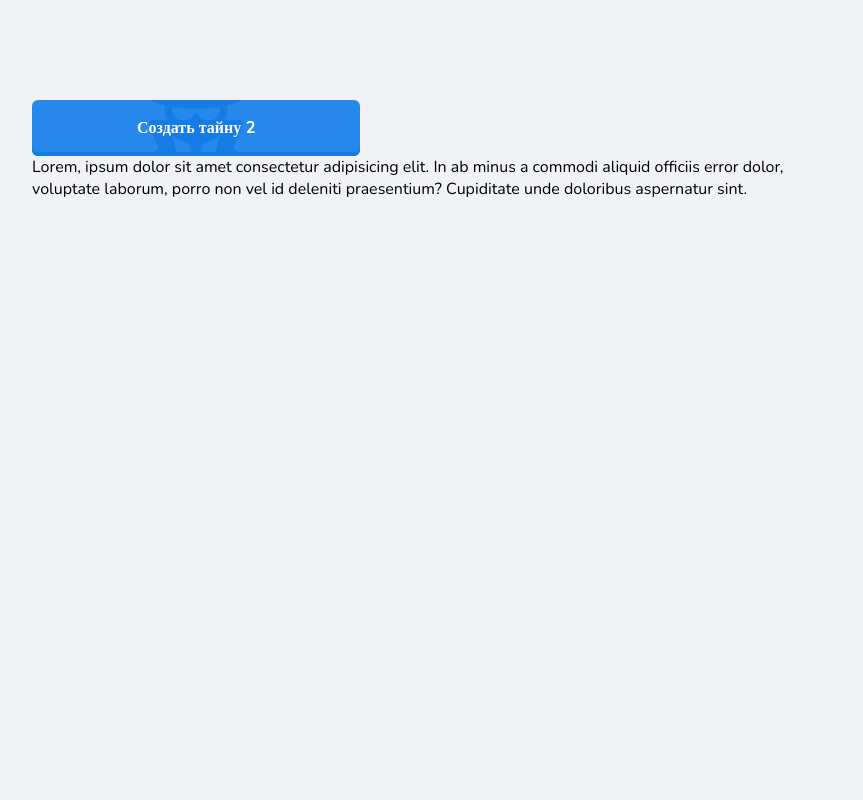
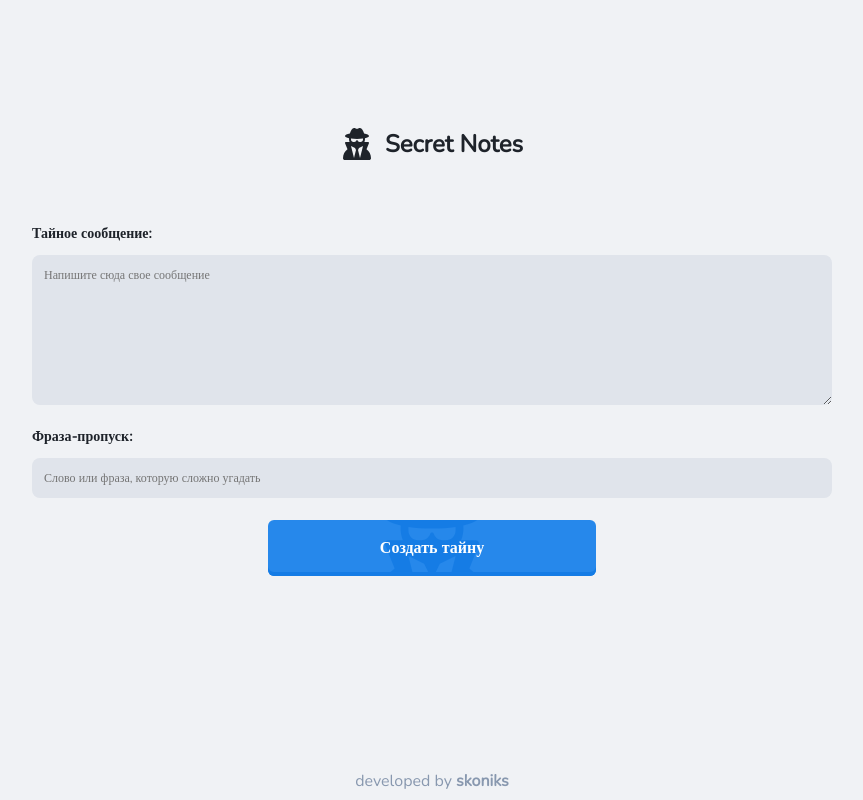
Before and after one commit to skoniks/secret-vue, a Vue app: page / in a window 1280 px wide. Shown: the whole page, without its empty margins (208-1071 px from the left). Built offline with nearby package versions, Linux system fonts and the light colour scheme; no server answers.

Commit message:
Components update

```diff
--- a/src/App.vue
+++ b/src/App.vue
@@ -1,31 +1,27 @@
 <script setup lang="ts">
 import { RouterView } from 'vue-router';
-import ButtonComp from './components/ButtonComp.vue';
+import FooterComp from './components/FooterComp.vue';
+import HeaderComp from './components/HeaderComp.vue';
+import PreloadComp from './components/PreloadComp.vue';
 </script>
 
 <template>
   <main>
-    <ButtonComp :outline="false">Создать тайну 2</ButtonComp>
-    <p>
-      Lorem, ipsum dolor sit amet consectetur adipisicing elit. In ab minus a
-      commodi aliquid officiis error dolor, voluptate laborum, porro non vel id
-      deleniti praesentium? Cupiditate unde doloribus aspernatur sint.
-    </p>
-    <!-- <RouterView /> -->
+    <PreloadComp />
+    <HeaderComp />
+    <RouterView />
   </main>
+  <FooterComp />
 </template>
 
 <style scoped lang="scss">
 main {
   max-width: 800px;
-  padding: 100px 0;
+  min-height: 95vh;
   margin: 0 auto;
-
-  // max-width: 800px;
-  // margin: 0 auto;
-  // text-align: center;
-  // @media (max-width: 900px) {
-  //   padding: 0 20px;
-  // }
+  @media (max-width: 900px) {
+    max-width: 850px;
+    padding: 0 25px;
+  }
 }
 </style>
--- a/src/assets/main.css
+++ b/src/assets/main.css
@@ -16,20 +16,17 @@
   margin: 0;
   padding: 0;
   box-sizing: border-box;
+  font-family: 'Nunito';
 }
 
 body {
-  font-size: 16px;
+  min-height: 100vh;
   background: #f0f2f5;
   text-rendering: optimizeLegibility;
   -webkit-font-smoothing: antialiased;
   -moz-osx-font-smoothing: grayscale;
 }
 
-body,
-input,
-textarea,
-select,
-button {
-  font-family: 'Nunito';
+#app {
+  min-height: 100vh;
 }
--- /dev/null
+++ b/src/components/FooterComp.vue
@@ -0,0 +1,21 @@
+<script setup lang="ts"></script>
+
+<template>
+  <footer>
+    <p>developed by <b>skoniks</b></p>
+  </footer>
+</template>
+
+<style scoped lang="scss">
+footer {
+  width: 100%;
+  margin-top: 10px;
+
+  p {
+    color: #8898af;
+    font-weight: 200;
+    font-size: 16px;
+    text-align: center;
+  }
+}
+</style>
--- /dev/null
+++ b/src/components/HeaderComp.vue
@@ -0,0 +1,42 @@
+<template>
+  <header>
+    <div class="title">
+      <div class="icon"></div>
+      <h1>Secret Notes</h1>
+    </div>
+  </header>
+</template>
+
+<style scoped lang="scss">
+header {
+  padding-top: 16vh;
+  padding-bottom: 8vh;
+  text-align: center;
+
+  .title {
+    display: flex;
+    align-items: center;
+    justify-content: center;
+    gap: 12px;
+
+    h1 {
+      color: #1e232a;
+      font-size: 24px;
+      font-weight: 700;
+    }
+
+    .icon {
+      width: 32px;
+      height: 32px;
+
+      background-color: #1e232a;
+      -webkit-mask: url(../assets/user-secret.svg) no-repeat 100% 100%;
+      mask: url(../assets/user-secret.svg) no-repeat 100% 100%;
+      -webkit-mask-position: center;
+      mask-position: center;
+      -webkit-mask-size: 28px;
+      mask-size: 28px;
+    }
+  }
+}
+</style>
--- /dev/null
+++ b/src/components/InputComp.vue
@@ -0,0 +1,21 @@
+<script setup lang="ts"></script>
+
+<template>
+  <input type="text" />
+</template>
+
+<style scoped lang="scss">
+input {
+  padding: 12px;
+  color: #1e232a;
+  font-size: 12px;
+  font-weight: 500;
+  background: #e0e4eb;
+  border-radius: 8px;
+  border: none;
+
+  &:focus {
+    outline: none;
+  }
+}
+</style>
--- /dev/null
+++ b/src/components/PreloadComp.vue
@@ -0,0 +1,77 @@
+<template>
+  <div class="container">
+    <div class="preload"></div>
+  </div>
+</template>
+
+<style scoped lang="scss">
+.container {
+  top: 0;
+  left: 0;
+  width: 100%;
+  height: 100%;
+  position: absolute;
+  z-index: 1000;
+
+  display: flex;
+  align-items: center;
+  justify-content: center;
+
+  background-color: #f0f2f5;
+  animation: container 1s;
+  animation-delay: 0.5s;
+  animation-fill-mode: forwards;
+
+  .preload {
+    width: 200px;
+    height: 200px;
+    position: relative;
+
+    &::before {
+      content: '';
+      width: 100%;
+      height: 100%;
+      display: block;
+
+      background-color: #2688eb;
+      -webkit-mask: url(../assets/user-secret.svg) no-repeat 100% 100%;
+      mask: url(../assets/user-secret.svg) no-repeat 100% 100%;
+      -webkit-mask-position: center;
+      mask-position: center;
+      -webkit-mask-size: 130px;
+      mask-size: 130px;
+    }
+
+    &::after {
+      content: '';
+      top: 0;
+      left: 0;
+      width: 100%;
+      height: 100%;
+      position: absolute;
+
+      border-radius: 50%;
+      animation: preload 1s;
+    }
+  }
+}
+
+@keyframes container {
+  from {
+    opacity: 1;
+  }
+  to {
+    opacity: 0;
+    visibility: hidden;
+  }
+}
+
+@keyframes preload {
+  from {
+    box-shadow: inset 0px 0px 0px 100px #f0f2f5;
+  }
+  to {
+    box-shadow: inset 0px 0px 0px 0px #f0f2f5;
+  }
+}
+</style>
--- /dev/null
+++ b/src/components/TextareaComp.vue
@@ -0,0 +1,22 @@
+<script setup lang="ts"></script>
+
+<template>
+  <textarea></textarea>
+</template>
+
+<style scoped lang="scss">
+textarea {
+  padding: 12px;
+  resize: vertical;
+  color: #1e232a;
+  font-size: 12px;
+  font-weight: 500;
+  background: #e0e4eb;
+  border-radius: 8px;
+  border: none;
+
+  &:focus {
+    outline: none;
+  }
+}
+</style>
--- a/src/main.ts
+++ b/src/main.ts
@@ -3,6 +3,10 @@ import App from './App.vue';
 import router from './plugins/router';
 
 import '@fontsource/nunito';
+// import '@fontsource/nunito/200.css';
+// import '@fontsource/nunito/400.css';
+// import '@fontsource/nunito/500.css';
+// import '@fontsource/nunito/700.css';
 import './assets/main.css';
 
 const app = createApp(App);
--- a/src/plugins/router.ts
+++ b/src/plugins/router.ts
@@ -6,7 +6,7 @@ const router = createRouter({
     {
       path: '/',
       name: 'store',
-      component: () => import('../views/StoreView.vue'),
+      component: () => import('../views/StoreView2.vue'),
     },
     {
       path: '/secret/:id',
--- /dev/null
+++ b/src/views/StoreView2.vue
@@ -0,0 +1,56 @@
+<script setup lang="ts">
+import ButtonComp from '@/components/ButtonComp.vue';
+import InputComp from '@/components/InputComp.vue';
+import TextareaComp from '@/components/TextareaComp.vue';
+</script>
+
+<template>
+  <div class="container">
+    <div class="form">
+      <label for="content">Тайное сообщение:</label>
+      <TextareaComp
+        id="content"
+        maxlength="1000000"
+        placeholder="Напишите сюда свое сообщение"
+      />
+    </div>
+    <div class="form">
+      <label for="passphrase">Фраза-пропуск:</label>
+      <InputComp
+        id="passphrase"
+        maxlength="255"
+        placeholder="Слово или фраза, которую сложно угадать"
+      />
+    </div>
+    <ButtonComp>Создать тайну</ButtonComp>
+  </div>
+</template>
+
+<style scoped lang="scss">
+.container {
+  display: flex;
+  flex-direction: column;
+  gap: 22px;
+
+  .form {
+    display: flex;
+    flex-direction: column;
+    gap: 12px;
+
+    label {
+      font-weight: 700;
+      font-size: 14px;
+      color: #1e232a;
+    }
+  }
+
+  .button {
+    max-width: 100%;
+    margin: 0 auto;
+  }
+
+  textarea {
+    min-height: 150px;
+  }
+}
+</style>
```
